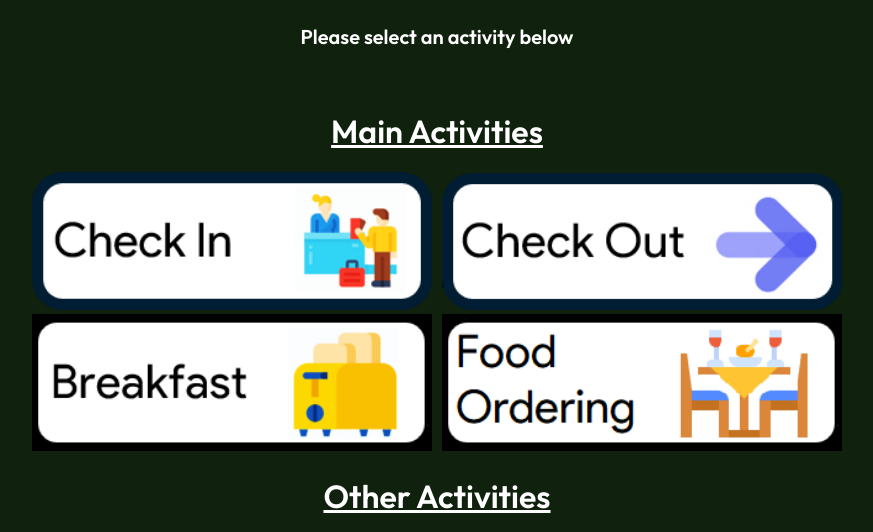
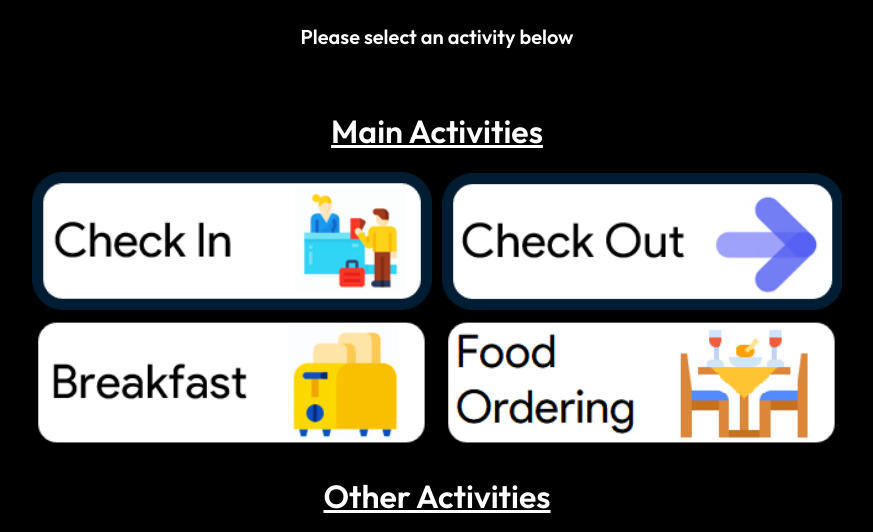
Before and after one commit to aarjay123/hiosmobile-we, a plain HTML site: page index.html in a window 1280 px wide. Shown: the part 305-837 px from the top of the page, without its empty margins (203-1076 px from the left). Drawn offline with Linux system fonts and the light colour scheme.

Commit message:
Update style.css

```diff
--- a/css/style.css
+++ b/css/style.css
@@ -1,6 +1,7 @@
 html {
 	/*background-color: #FCFCFF;*/
-	background-color: #10210e;
+	/*background-color: #10210e;*/
+	background-color: black;
 	font-family: 'Outfit', sans-serif;
 	color: white;
 }
```
